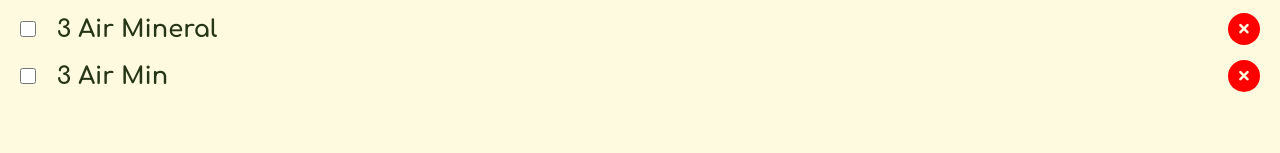
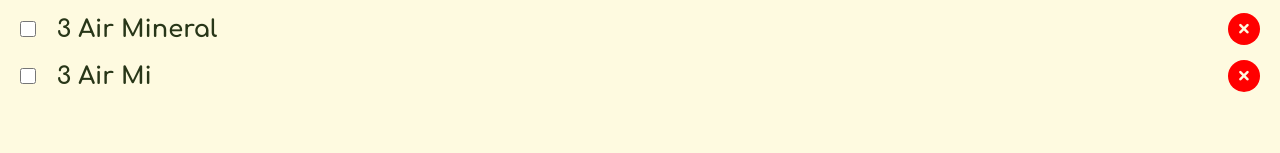
Before and after one commit to Mezzky/note-app, a React (Vite) app: page / in a window 1280 px wide. Shown: the part 419-572 px from the top of the page. Built offline with nearby package versions, Linux system fonts and the light colour scheme; a web font is replaced by a local one.

Commit message:
Update App.jsx

```diff
--- a/src/App.jsx
+++ b/src/App.jsx
@@ -21,7 +21,7 @@ const groceryItems = [
   },
   {
     id: 4,
-    name: "Air Min",
+    name: "Air Mi",
     quantity: 3,
     checked: false,
   },
```
